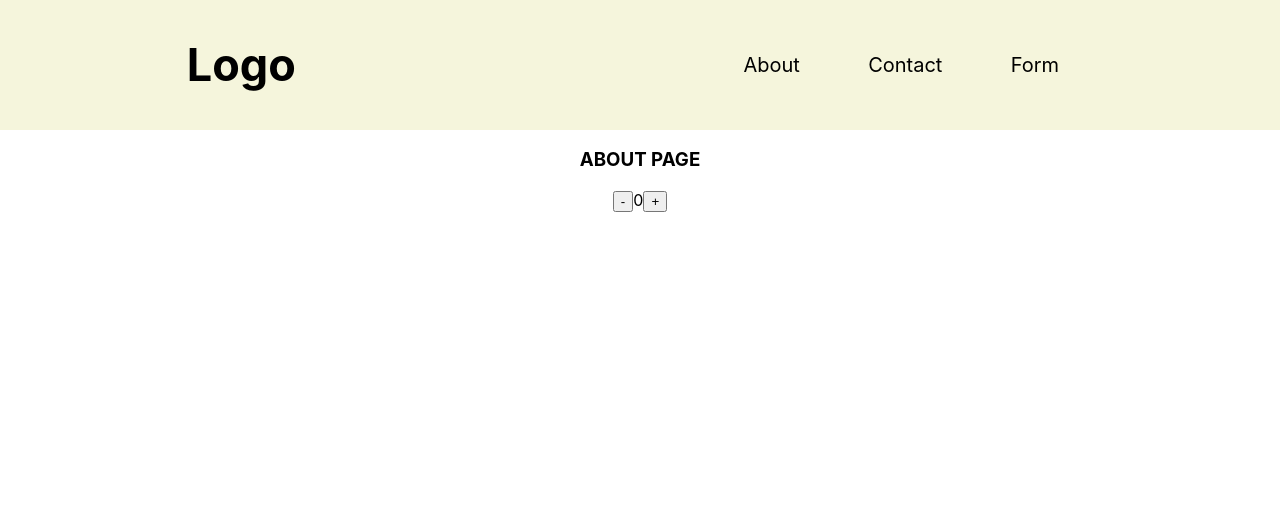
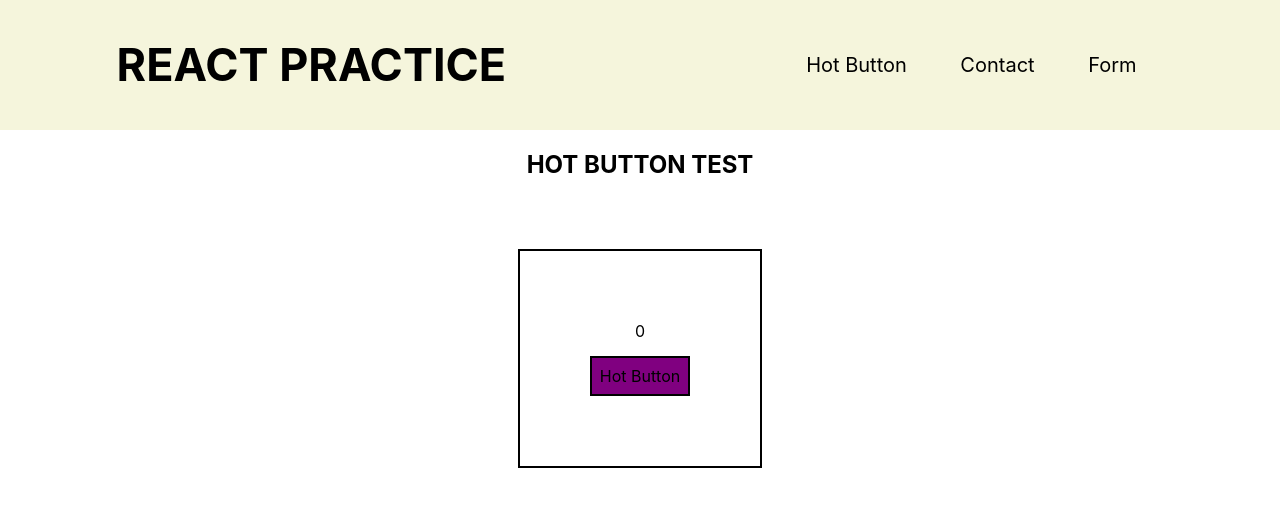
Before and after one commit to dae-hyun-kim/react-practice, a React (Create React App) app in the folder react-practice/: page /about in a window 1280 px wide. Shown: the top 506 px of the page. Built offline with nearby package versions, Linux system fonts and the light colour scheme; no server answers.

Commit message:
react practice hot button complete

```diff
--- a/react-practice/src/App.js
+++ b/react-practice/src/App.js
@@ -2,10 +2,11 @@ import React from 'react';
 import './App.css';
 import NavBar from "./components/NavBar/NavBar";
 import Home from "./routes/Home"
-import About from "./routes/About";
+import HotButton from "./routes/HotButton";
 import Contact from "./routes/Contact";
 import Form from "./routes/Form";
 import {BrowserRouter as Router, Switch, Route} from "react-router-dom";
+import HotButtonContextProvider from './contexts/HotButtonContext';
 
 const App = () => {
 
@@ -16,10 +17,12 @@ const App = () => {
       <div className="App">
         <NavBar/>
           <Switch>
-            <Route path="/" exact component={Home}/>
-            <Route path="/about" exact component={About} />
-            <Route path="/contact" exact component={Contact} />
-            <Route path="/form" exact component={Form} />
+            <HotButtonContextProvider>
+              <Route path="/" exact component={Home}/>
+              <Route path="/about" exact component={HotButton} />
+              <Route path="/contact" exact component={Contact} />
+              <Route path="/form" exact component={Form} />
+            </HotButtonContextProvider>
           </Switch>
       </div>
     </Router>
--- /dev/null
+++ b/react-practice/src/components/HotButton/HotButtonContainer.js
@@ -0,0 +1,46 @@
+import React, { useContext } from "react"
+import { HotButtonContext } from "../../contexts/HotButtonContext";
+import styles from "./HotButtonContainer.module.css"
+
+const HotButtonContainer = () => {
+
+  const { count, increaseCount } = useContext(HotButtonContext)
+
+  const increaseCountHandler = () => {
+    increaseCount();
+  }
+
+  const buttonColor = () => {
+    if (count <= 3) {
+      return styles.purple
+    } else if (count <= 6) {
+      return styles.violet
+    } else if (count <= 9) {
+      return styles.lightOrange
+    } else if (count <= 12) {
+      return styles.orange
+    } else if (count <= 15) {
+      return styles.yellow
+    } else {
+      return styles.white
+    }
+  }
+
+  return (
+  <>
+    <div>
+      <h2>HOT BUTTON TEST</h2>
+    </div>
+    <div className={styles.container}>
+      <div className={styles.countContainer}>
+        {count}
+      </div>
+      <div>
+        <div onClick={increaseCountHandler} className={`${styles.hotButton} ${buttonColor()}`}>Hot Button</div>
+      </div>
+    </div>
+  </>
+  )
+}
+
+export default HotButtonContainer
--- /dev/null
+++ b/react-practice/src/components/HotButton/HotButtonContainer.module.css
@@ -0,0 +1,43 @@
+.container {
+  margin-top: 50px;
+  display: inline-block;
+  padding: 70px;
+  border: 2px solid black;
+}
+
+.countContainer {
+  margin-bottom: 15px;
+}
+
+.hotButton {
+  border: 2px solid black;
+  padding: 8px;
+}
+
+.hotButton:hover {
+  cursor: pointer;
+}
+
+.purple {
+  background: purple;
+}
+
+.violet {
+  background: violet;
+}
+
+.lightOrange {
+  background: lightsalmon;
+}
+
+.orange {
+  background: orange;
+}
+
+.yellow {
+  background: yellow;
+}
+
+.white {
+  background: white;
+}
--- a/react-practice/src/components/NavBar/NavBar.js
+++ b/react-practice/src/components/NavBar/NavBar.js
@@ -6,11 +6,11 @@ const NavBar = () => {
   return (
     <nav className={styles.mainHeader}>
       <Link to="/">
-      <h2 className={styles.logo}>Logo</h2>
+      <h2 className={styles.logo}>REACT PRACTICE</h2>
       </Link>
       <ul className={styles.navBar}>
         <Link to="/about">
-          <li>About</li>
+          <li>Hot Button</li>
         </Link>
         <Link to="/contact">
           <li>Contact</li>
--- /dev/null
+++ b/react-practice/src/contexts/HotButtonContext.js
@@ -0,0 +1,19 @@
+import React, {createContext, useState} from "react"
+
+export const HotButtonContext = createContext();
+
+const HotButtonContextProvider = (props) => {
+  const [count, setCount] = useState(() => 0);
+
+  const increaseCount = () => {
+    setCount(count + 1)
+  }
+
+  return (
+    <HotButtonContext.Provider value={{count, increaseCount}}>
+      {props.children}
+    </HotButtonContext.Provider>
+  )
+}
+
+export default HotButtonContextProvider;
--- a/react-practice/src/routes/About.js
+++ /dev/null
@@ -1,35 +0,0 @@
-import React, { useState } from "react";
-
-const About = () => {
-
-  const [count, setCount] = useState(() => {
-    return 0
-  })
-
-  const [recipe, setRecipe] = useState(async () => {
-    const data = await fetch("https://api.openbrewerydb.org/breweries/");
-    const item = await data.json();
-    console.log(item)
-  })
-
-  const increment = () => {
-    setCount(prevCount => prevCount + 1)
-  }
-
-  const decrement = () => {
-    setCount(prevCount => prevCount - 1)
-  }
-
-  return (
-    <>
-    <h3>ABOUT PAGE</h3>
-      <div>
-        <button onClick={decrement}> - </button>
-        {count}
-        <button onClick={increment}> + </button>
-      </div>
-    </>
-  )
-}
-
-export default About;
--- /dev/null
+++ b/react-practice/src/routes/HotButton.js
@@ -0,0 +1,13 @@
+import React from "react";
+import HotButtonContainer from "../components/HotButton/HotButtonContainer"
+
+const HotButton = () => {
+
+  return (
+    <>
+      <HotButtonContainer/>
+    </>
+  )
+}
+
+export default HotButton;
```
